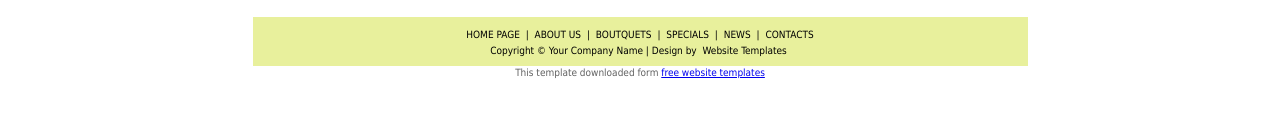
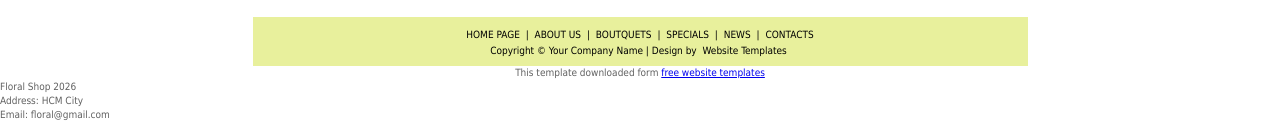
Before and after one commit to minhbodoivl/BaiTapCCVMT20260312, a website: page index.html in a window 1280 px wide. Shown: the part 675-800 px from the top of the page. Drawn offline with Linux system fonts and the light colour scheme.

Commit message:
add footer

```diff
--- a/index.html
+++ b/index.html
@@ -62,4 +62,9 @@
     Copyright &copy; Your Company Name | Design by <a href="http://freshtemplates.com/">Website Templates</a></p>
 </div>
 <div align=center>This template  downloaded form <a href='http://all-free-download.com/free-website-templates/'>free website templates</a></div></body>
+<footer>
+  <p>Floral Shop 2026</p>
+  <p>Address: HCM City</p>
+  <p>Email: floral@gmail.com</p>
+</footer>
 </html>
```
